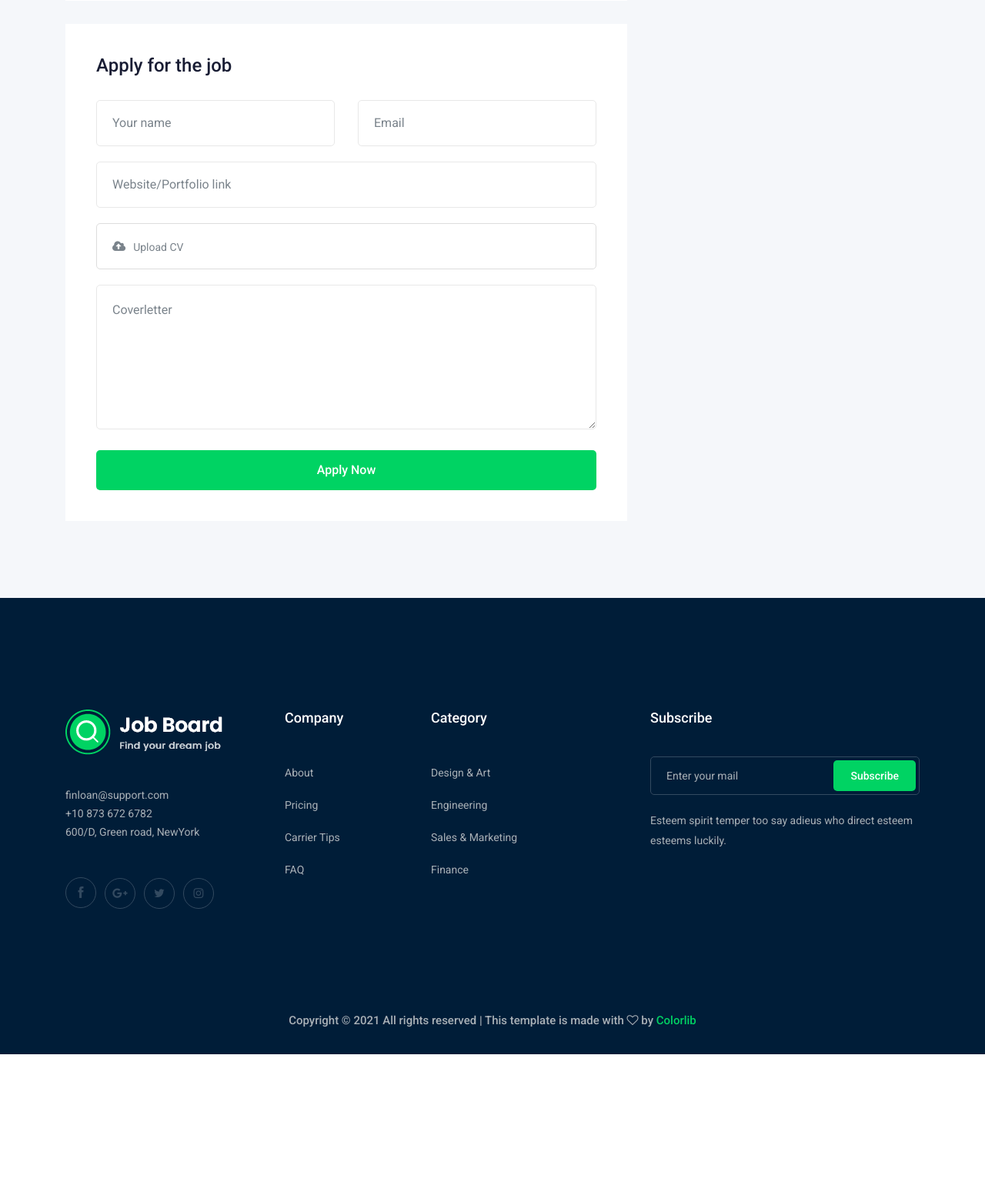
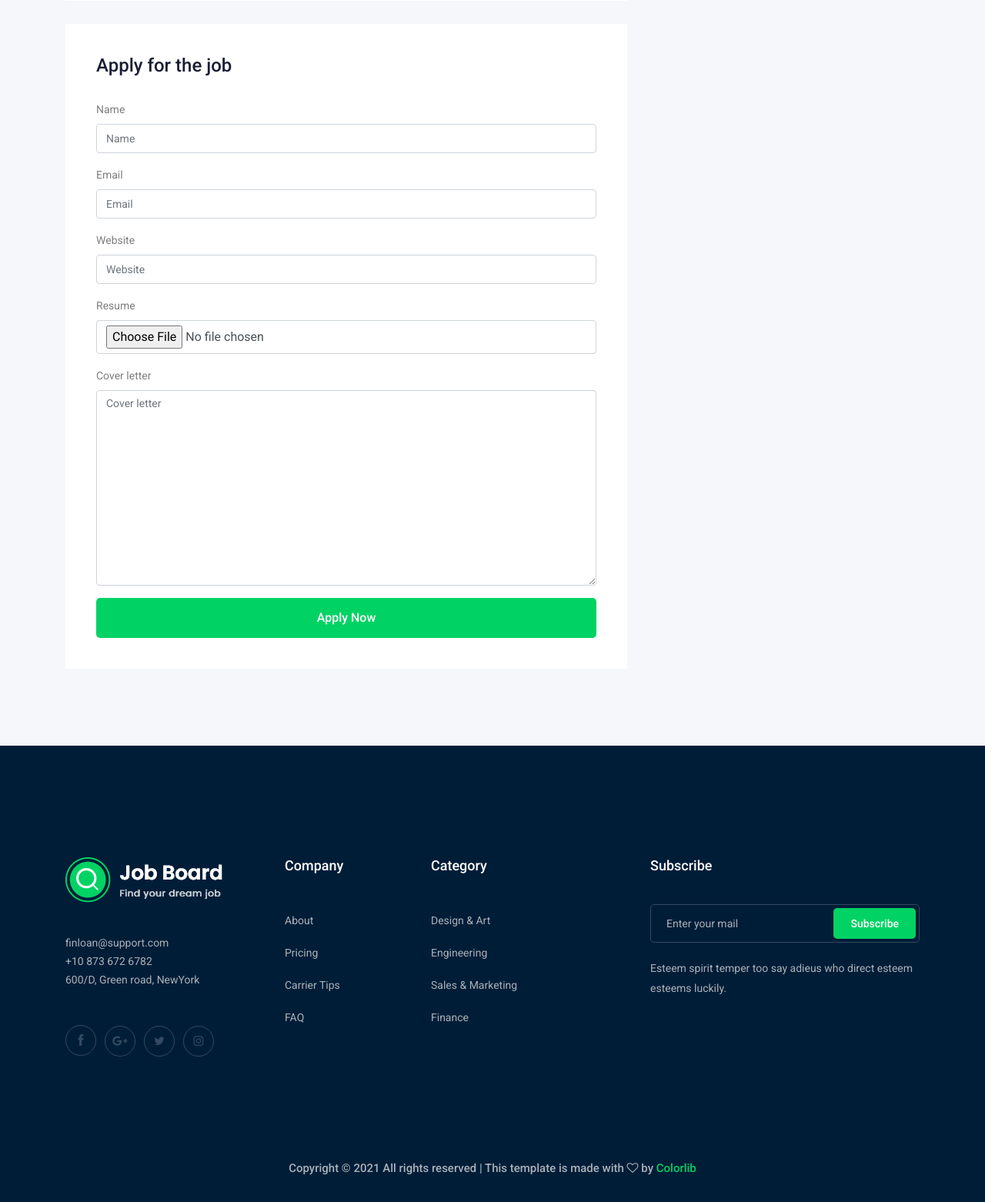
Before and after one commit to a-abdelkarim/django-job-board, a Django app: template job/templates/job/job_details.html in a window 1280 px wide. Shown: the part 1249-2811 px from the top of the page at 77% size. Before the commit the page ends 2619 px from the top, so only its background shows below. Run offline with Django 3.2, Linux system fonts and the light colour scheme; the template is opened without the code that fills it: values that come from a table or form of the project are taken from there, others are empty; some libraries are stand-ins or nearby versions.

Commit message:
link html  form to backend

```diff
--- a/job/admin.py
+++ b/job/admin.py
@@ -1,5 +1,6 @@
 from django.contrib import admin
-from .models import Job, Category
+from .models import Job, Category, Candidate
 
 admin.site.register(Job)
 admin.site.register(Category)
+admin.site.register(Candidate)
--- /dev/null
+++ b/job/forms.py
@@ -0,0 +1,10 @@
+from django import forms
+
+#import models
+from .models import Candidate
+
+
+class ApplyForm(forms.ModelForm):
+    class Meta:
+        model = Candidate
+        fields = ['name', 'email', 'website', 'resume', 'cover_letter']
--- a/job/models.py
+++ b/job/models.py
@@ -26,7 +26,8 @@ class Job(models.Model):
 
 
     def save(self, *args, **kwargs):
-        self.slug = 'AsVbQr3RfVZcGJhjT%sErBfXs%s'%(slugify(self.title), self.id)
+        title = slugify(self.title)
+        self.slug = '%s-%s'%(title, self.id)
 
         super(Job, self).save(*args, **kwargs)
 
@@ -39,3 +40,17 @@ class Category(models.Model):
 
     def __str__(self):
         return self.name
+
+
+
+class Candidate(models.Model):
+    job = models.ForeignKey(Job, related_name='cnadidate', on_delete=models.CASCADE)
+    name = models.CharField(max_length=100)
+    email = models.EmailField()
+    website = models.URLField()
+    resume = models.FileField(upload_to='cnadidates')
+    cover_letter = models.TextField(max_length=500)
+    applied_at = models.DateTimeField(auto_now=True)
+
+    def __str__(self):
+        return self.name + self.email
--- a/job/templates/job/job_details.html
+++ b/job/templates/job/job_details.html
@@ -1,4 +1,4 @@
-{% extends 'base.html' %} {% block body %}
+{% extends 'base.html' %} {% load bootstrap4 %} {% block body %}
 
 
 
@@ -81,46 +81,12 @@
                 </div>
                 <div class="apply_job_form white-bg">
                     <h4>Apply for the job</h4>
-                    <form action="#">
-                        <div class="row">
-                            <div class="col-md-6">
-                                <div class="input_field">
-                                    <input type="text" placeholder="Your name">
-                                </div>
-                            </div>
-                            <div class="col-md-6">
-                                <div class="input_field">
-                                    <input type="text" placeholder="Email">
-                                </div>
-                            </div>
-                            <div class="col-md-12">
-                                <div class="input_field">
-                                    <input type="text" placeholder="Website/Portfolio link">
-                                </div>
-                            </div>
-                            <div class="col-md-12">
-                                <div class="input-group">
-                                    <div class="input-group-prepend">
-                                        <button type="button" id="inputGroupFileAddon03"><i class="fa fa-cloud-upload" aria-hidden="true"></i>
-                                          </button>
-                                    </div>
-                                    <div class="custom-file">
-                                        <input type="file" class="custom-file-input" id="inputGroupFile03" aria-describedby="inputGroupFileAddon03">
-                                        <label class="custom-file-label" for="inputGroupFile03">Upload CV</label>
-                                    </div>
-                                </div>
-                            </div>
-                            <div class="col-md-12">
-                                <div class="input_field">
-                                    <textarea name="#" id="" cols="30" rows="10" placeholder="Coverletter"></textarea>
-                                </div>
-                            </div>
-                            <div class="col-md-12">
-                                <div class="submit_btn">
-                                    <button class="boxed-btn3 w-100" type="submit">Apply Now</button>
-                                </div>
-                            </div>
+                    <form method="POST" enctype="multipart/form-data">
+                        {% csrf_token %} {% bootstrap_form form %} {% buttons %}
+                        <div class="submit_btn">
+                            <button class="boxed-btn3 w-100" type="submit">Apply Now</button>
                         </div>
+                        {% endbuttons %}
                     </form>
                 </div>
             </div>
--- a/job/templates/job/jobs.html
+++ b/job/templates/job/jobs.html
@@ -146,7 +146,7 @@
                                 <div class="jobs_right">
                                     <div class="apply_now">
                                         <a class="heart_mark" href="#"> <i class="fa fa-heart"></i> </a>
-                                        <a href="{% url 'jobs:job-detail' job.id %}" class="boxed-btn3">Apply Now</a>
+                                        <a href="{% url 'jobs:job-detail' job.slug %}" class="boxed-btn3">Apply Now</a>
                                     </div>
                                     <div class="date">
                                         <p>Posted at: {{job.published_at|date:'d M Y'}}</p>
--- a/project/settings.py
+++ b/project/settings.py
@@ -40,6 +40,9 @@ INSTALLED_APPS = [
 
     #My_APPS
     'job',
+
+    #Frameworks
+    'bootstrap4',
 ]
 
 MIDDLEWARE = [
--- a/requirements.txt
+++ b/requirements.txt
@@ -1,6 +1,11 @@
 asgiref==3.3.1
+beautifulsoup4==4.9.3
 Django==3.1.7
+django-bootstrap4==2.3.1
+importlib-metadata==2.1.1
 Pillow==8.2.0
 psycopg2==2.8.6
 pytz==2021.1
+soupsieve==2.2.1
 sqlparse==0.4.1
+zipp==3.4.1
```
Also changed, not shown: job/views.py (+17 -1 lines), job/migrations/0010_candidate.py (added), job/migrations/0011_candidate_job.py (added), job/migrations/0012_candidate_applied_at.py (added), 3 other files.
